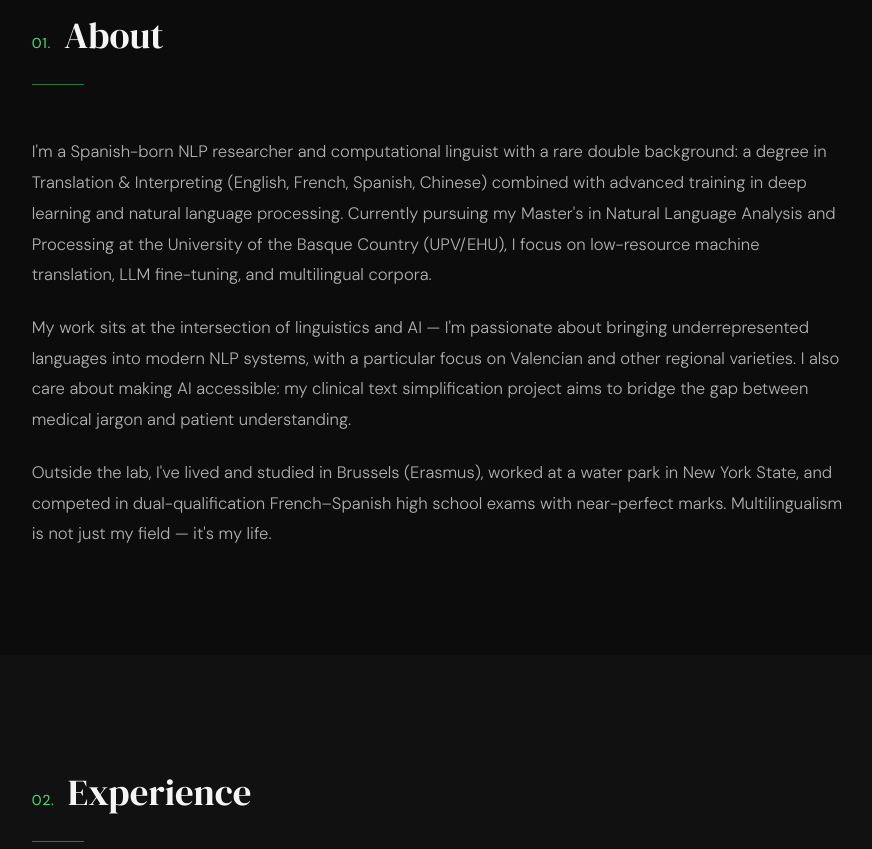
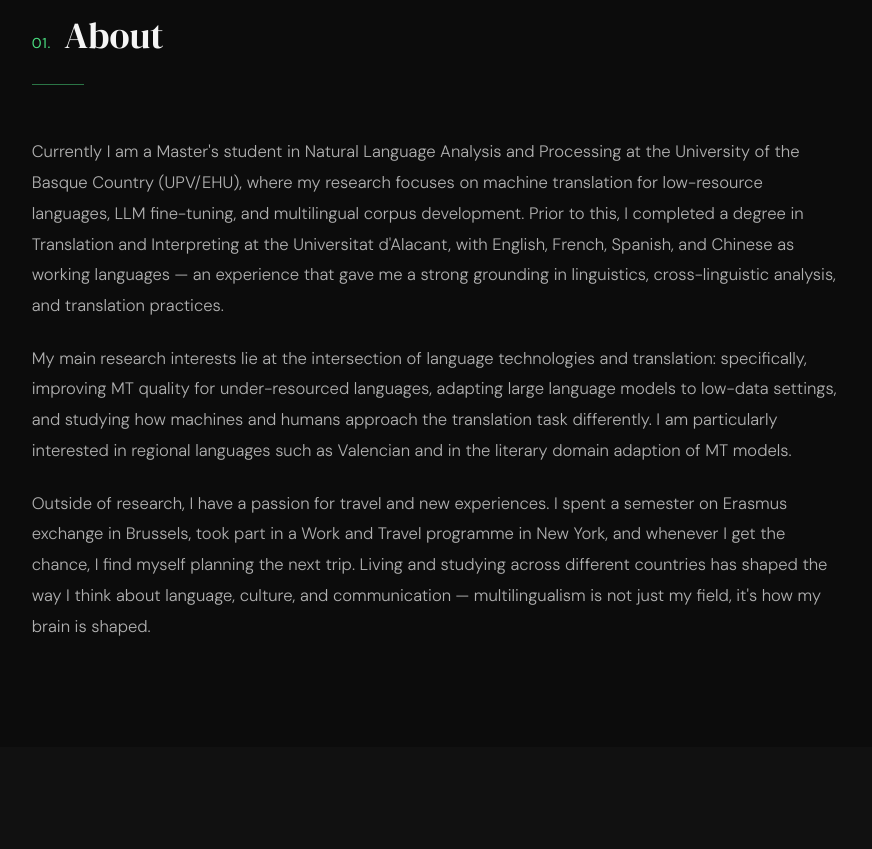
Before and after one commit to guerreropaula/guerreropaula.github.io, a plain HTML site: page index.html in a window 1280 px wide. Shown: the part 952-1801 px from the top of the page, without its empty margins (112-984 px from the left). Drawn offline with nearby package versions, Linux system fonts and the light colour scheme.

Commit message:
Update index.html

```diff
--- a/index.html
+++ b/index.html
@@ -101,14 +101,13 @@
         <h2 class="section__title"><span class="section__num">01.</span> About</h2>
         <div class="about__content">
           <p>
-            I'm a Spanish-born NLP researcher and computational linguist with a rare double background: a degree in Translation &amp; Interpreting (English, French, Spanish, Chinese) combined with advanced training in deep learning and natural language processing. Currently pursuing my Master's in Natural Language Analysis and Processing at the University of the Basque Country (UPV/EHU), I focus on low-resource machine translation, LLM fine-tuning, and multilingual corpora.
+            Currently I am a Master's student in Natural Language Analysis and Processing at the University of the Basque Country (UPV/EHU), where my research focuses on machine translation for low-resource languages, LLM fine-tuning, and multilingual corpus development. Prior to this, I completed a degree in Translation and Interpreting at the Universitat d'Alacant, with English, French, Spanish, and Chinese as working languages — an experience that gave me a strong grounding in linguistics, cross-linguistic analysis, and translation practices.
           </p>
           <p>
-            My work sits at the intersection of linguistics and AI — I'm passionate about bringing underrepresented languages into modern NLP systems, with a particular focus on Valencian and other regional varieties. I also care about making AI accessible: my clinical text simplification project aims to bridge the gap between medical jargon and patient understanding.
+            My main research interests lie at the intersection of language technologies and translation: specifically, improving MT quality for under-resourced languages, adapting large language models to low-data settings, and studying how machines and humans approach the translation task differently. I am particularly interested in regional languages such as Valencian and in the literary domain adaption of MT models.
           </p>
           <p>
-            Outside the lab, I've lived and studied in Brussels (Erasmus), worked at a water park in New York State, and competed in dual-qualification French–Spanish high school exams with near-perfect marks. Multilingualism is not just my field — it's my life.
-          </p>
+        Outside of research, I have a passion for travel and new experiences. I spent a semester on Erasmus exchange in Brussels, took part in a Work and Travel programme in New York, and whenever I get the chance, I find myself planning the next trip. Living and studying across different countries has shaped the way I think about language, culture, and communication — multilingualism is not just my field, it's how my brain is shaped.          </p>
         </div>
       </div>
     </section>
```
